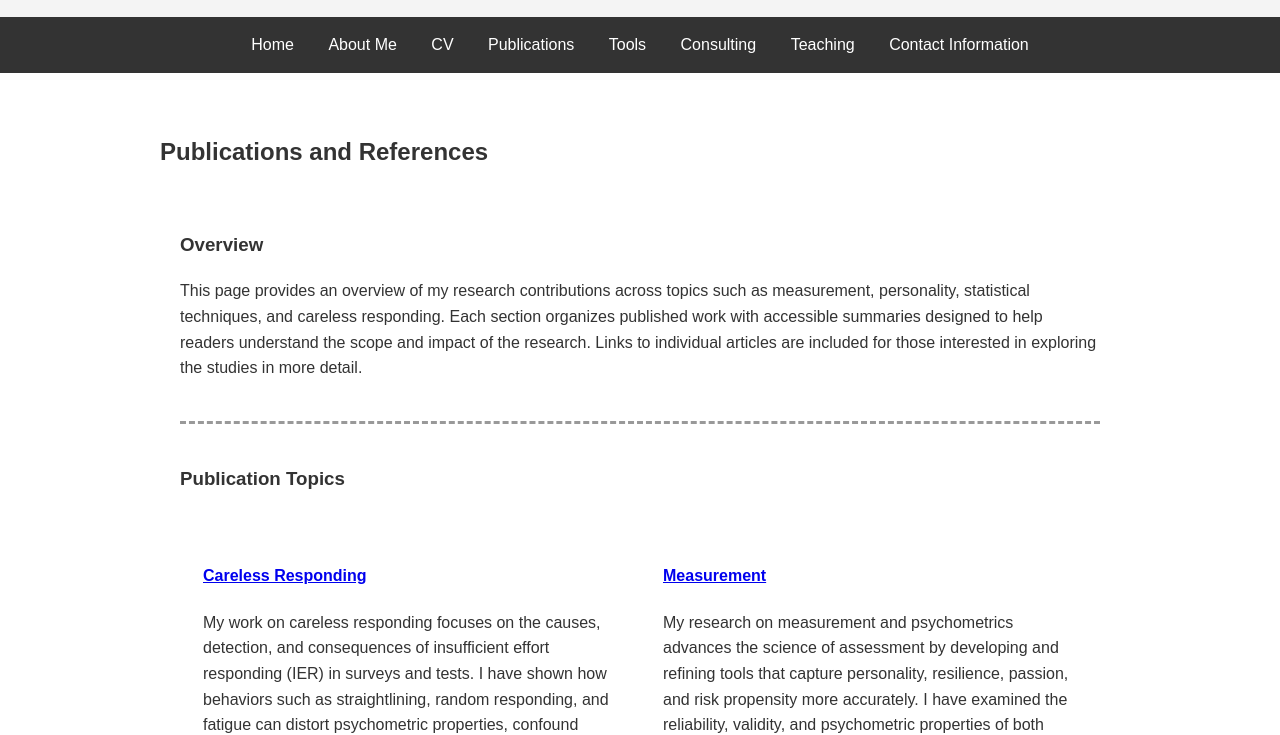
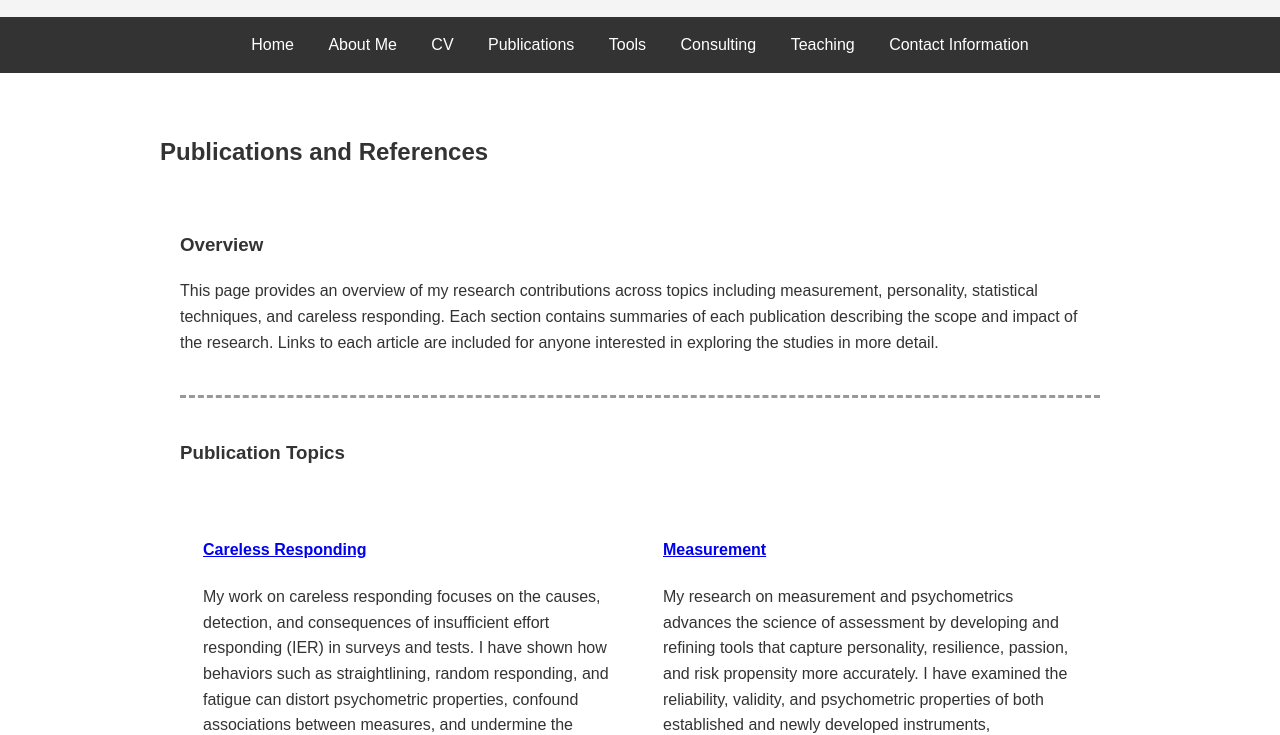
Before and after one commit to JADW27/Website, a plain HTML site: page publications.html in a window 1280 px wide. Shown: the part 74-809 px from the top of the page. Drawn offline with Linux system fonts and the light colour scheme.

Commit message:
Update publications.html

```diff
--- a/publications.html
+++ b/publications.html
@@ -26,7 +26,7 @@
 <div id="publications-container">
 <!--<div class="section">-->
 <h3>Overview</h3>
-This page provides an overview of my research contributions across topics such as measurement, personality, statistical techniques, and careless responding. Each section organizes published work with accessible summaries designed to help readers understand the scope and impact of the research. Links to individual articles are included for those interested in exploring the studies in more detail.
+This page provides an overview of my research contributions across topics including measurement, personality, statistical techniques, and careless responding. Each section contains summaries of each publication describing the scope and impact of the research. Links to each article are included for anyone interested in exploring the studies in more detail.
 <!--</div>-->
 <hr class="section-divider">
 <h3>Publication Topics</h3>
```
